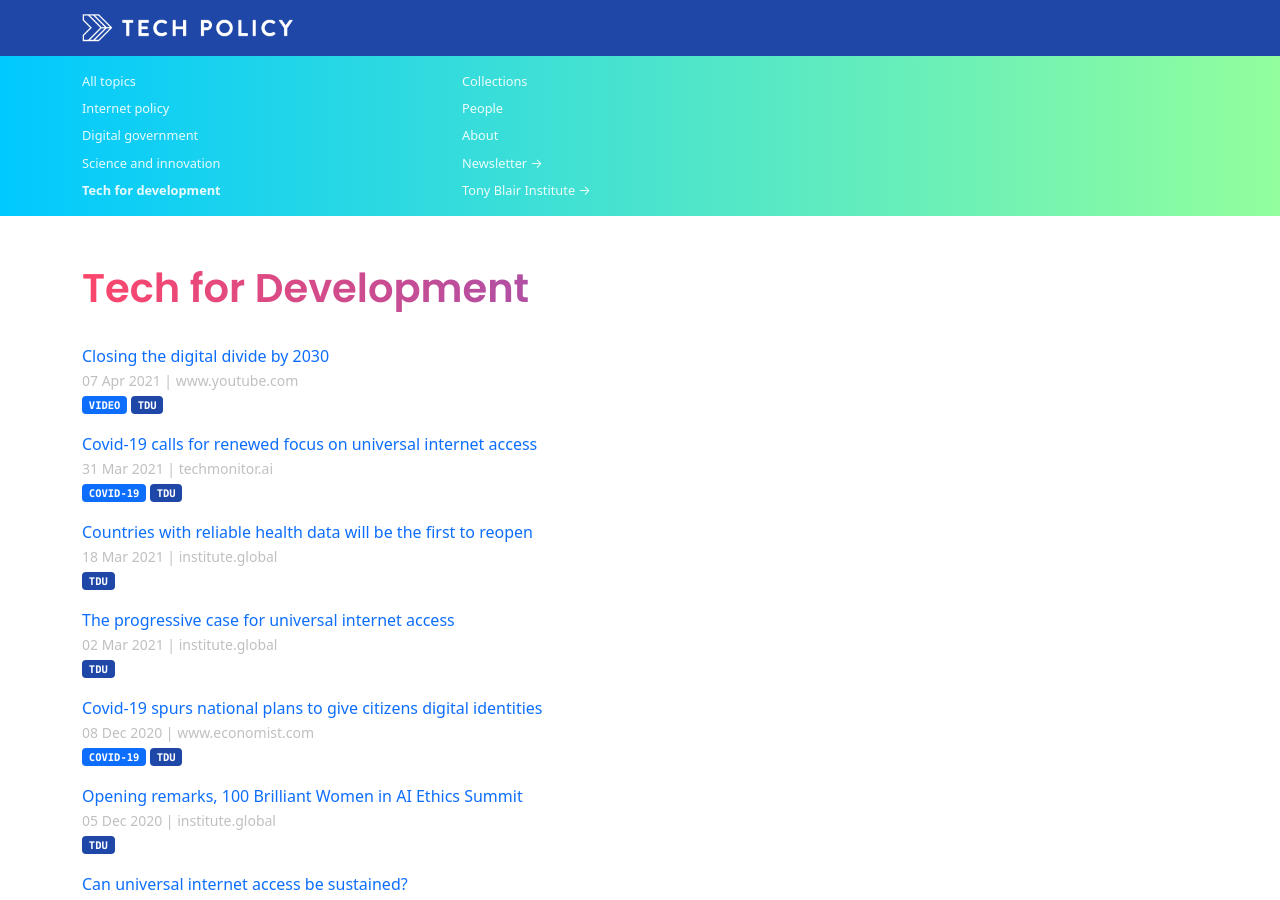
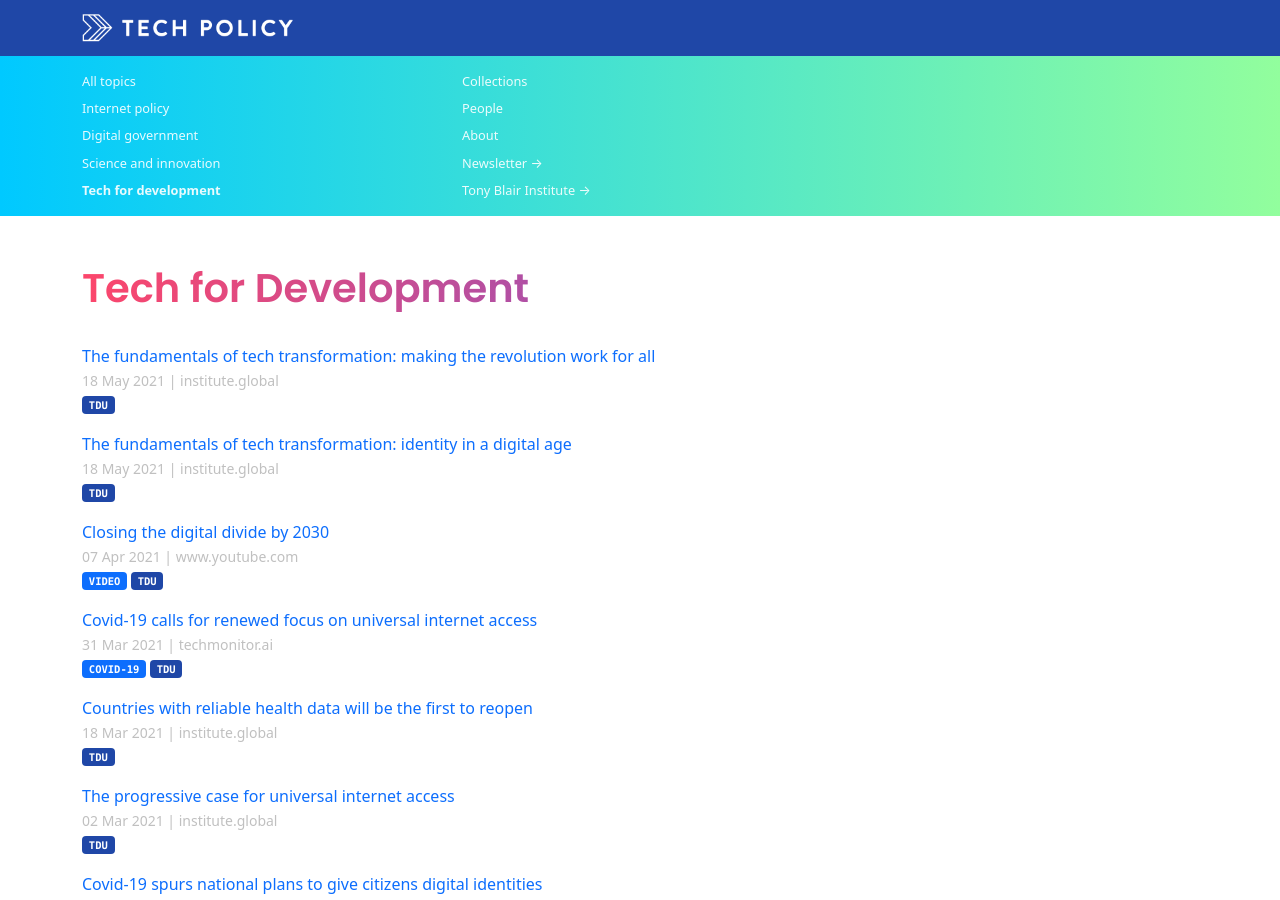
Before and after one commit to techpolicyio/techpolicyio.github.io, a Jekyll site: the page built from pages/tdu.md, in a window 1280 px wide and 900 px high. Built offline with Jekyll 4.4.1, drawn with Linux system fonts in a browser that asks for light colours.

Commit message:
Update links.yml

```diff
--- a/_data/links.yml
+++ b/_data/links.yml
@@ -781,8 +781,8 @@
 - title: "The fundamentals of tech transformation: making the revolution work for all"
   url: https://institute.global/policy/fundamentals-tech-transformation-making-revolution-work-all
   date: 2021-05-18
-  unit: tfd
+  unit: tdu
 - title: "The fundamentals of tech transformation: identity in a digital age"
   url: https://institute.global/policy/fundamentals-tech-transformation-identity-digital-age
   date: 2021-05-18
-  unit: tfd
+  unit: tdu
```
